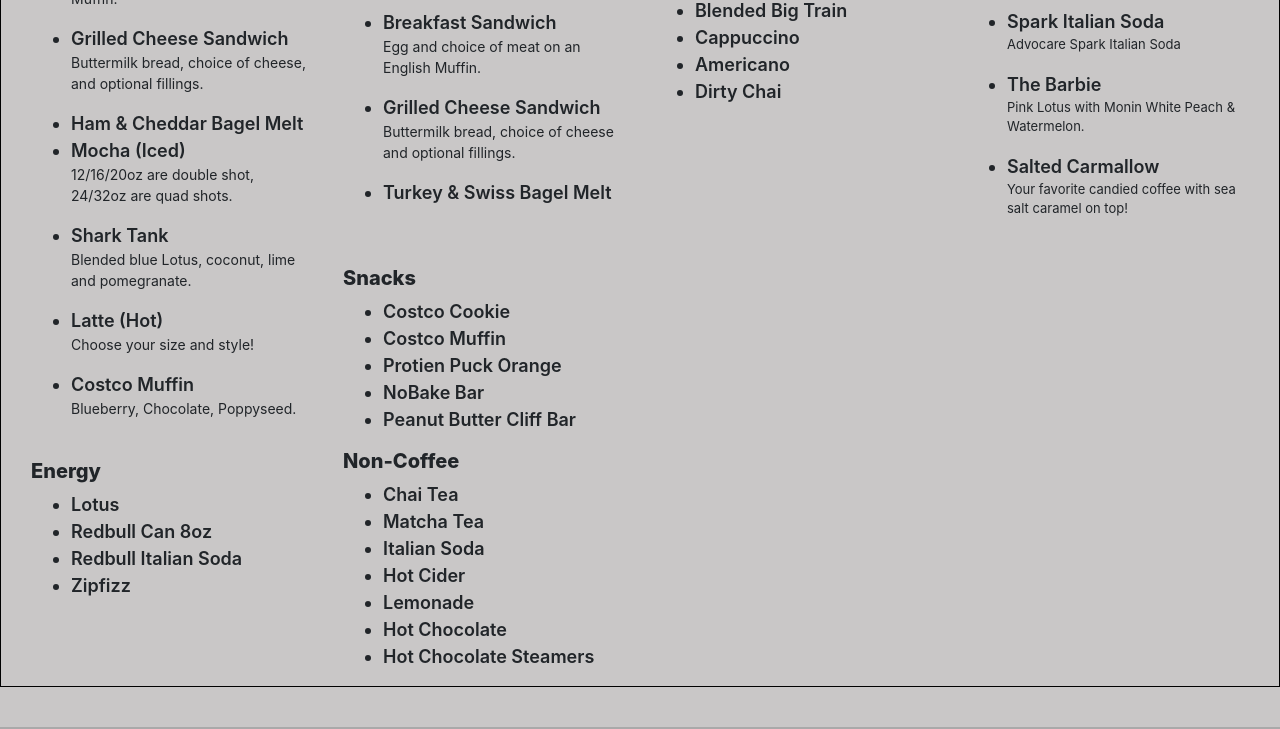
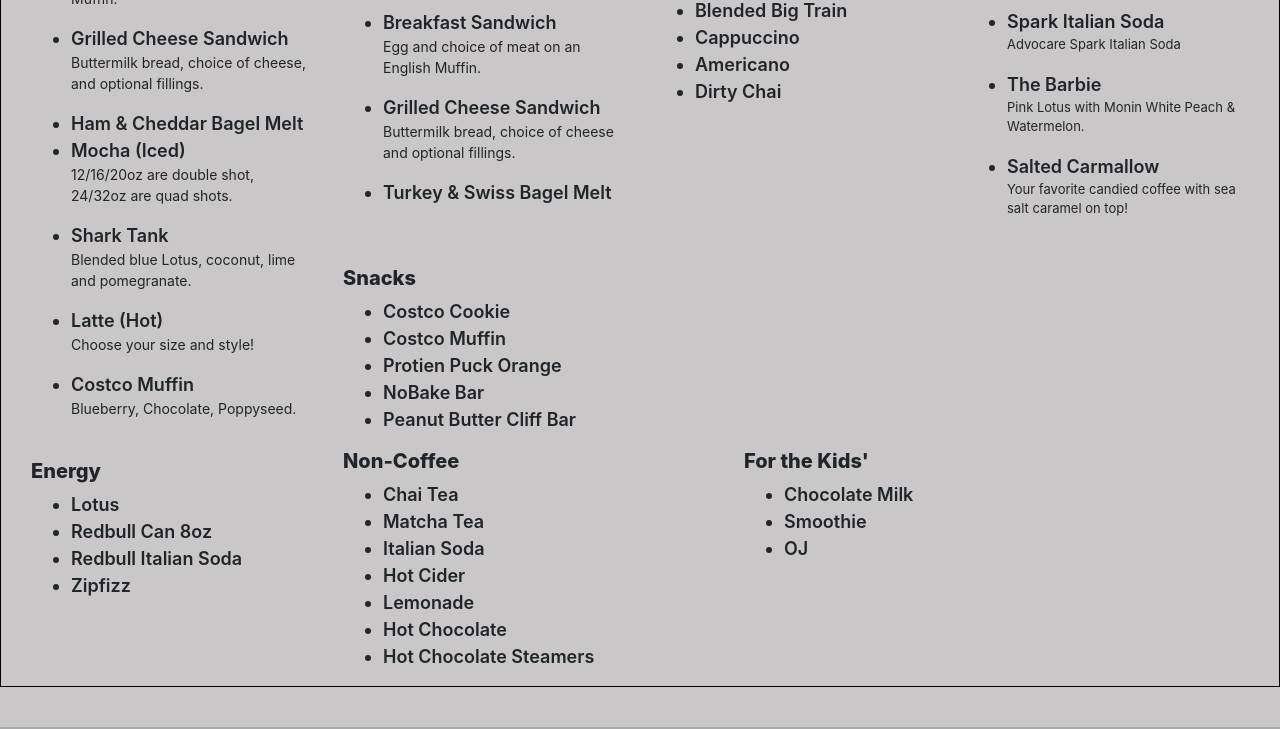
Before and after one commit to codymichaud/Latte_Daa, a plain HTML site: page menu.html in a window 1280 px wide. Shown: the part 415-1144 px from the top of the page. Drawn offline with nearby package versions, Linux system fonts and the light colour scheme.

Commit message:
finished kids menu section and styling

```diff
--- a/menu.html
+++ b/menu.html
@@ -184,6 +184,15 @@ home: functional nav bar that directs user to all pages. nav bar should also inl
                         <li class="nonCoffeeItems">Hot Chocolate Steamers</li>
                     </ul>
                 </div>
+
+                <div class="kidsCont">
+                    <h4 class="forKidsTitle">For the Kids'</h4>
+                    <ul class="forKidsList">
+                        <li class="forKidsItems">Chocolate Milk</li>
+                        <li class="forKidsItems">Smoothie</li>
+                        <li class="forKidsItems">OJ</li>
+                    </ul>
+                </div>
             </div>
         </div>
     </div>
--- a/style.Latte_Daa.css
+++ b/style.Latte_Daa.css
@@ -226,6 +226,16 @@ color: black;
     font-size: 18px;
 }
 
+.forKidsTitle {
+    font-weight: 800;
+    font-size: 20px;
+}
+
+.forKidsItems {
+    font-weight: 600;
+    font-size: 18px;
+}
+
 footer {
     position: absolute;
     width: 100%;
```
